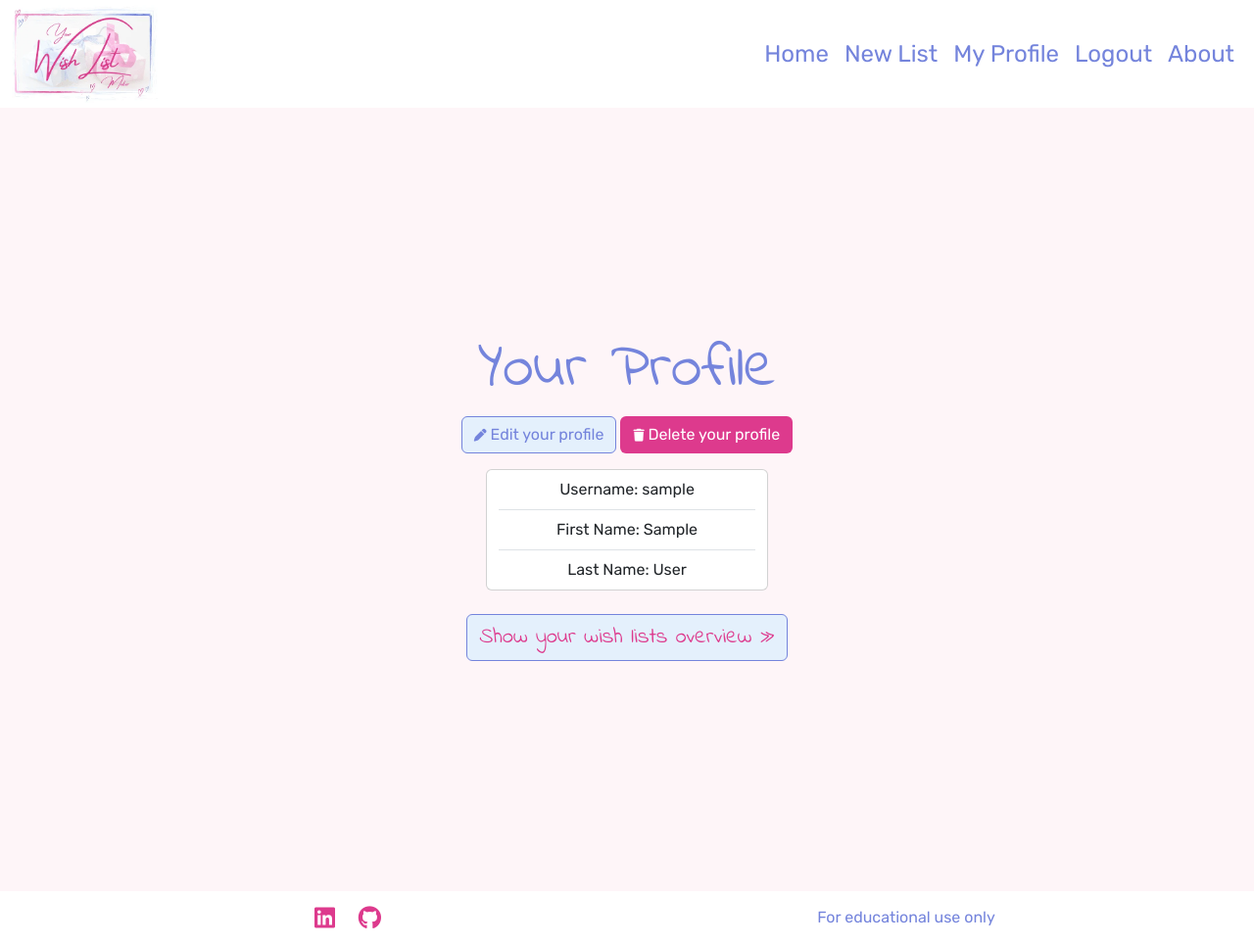
After one commit to queenisabaer/wishlist, a Django app: template profilemanagement/templates/profilemanagement/profile.html in a window 1280 px wide. The commit adds this page. Shown: the whole page at 98% size. Run offline with Django 4.2, Linux system fonts and the light colour scheme; the template is opened without the code that fills it: values that come from a table or form of the project are taken from there, others are empty; a user stored in the database is signed in; tables that the repository leaves empty hold one stand-in row (values such as "Sample post"); some libraries are stand-ins or nearby versions.

Commit message:
Add profile page and functionality to show profile

```diff
--- a/profilemanagement/apps.py
+++ b/profilemanagement/apps.py
@@ -2,5 +2,5 @@ from django.apps import AppConfig
 
 
 class ProfilemanagementConfig(AppConfig):
-    default_auto_field = 'django.db.models.BigAutoField'
-    name = 'profilemanagement'
+    default_auto_field = "django.db.models.BigAutoField"
+    name = "profilemanagement"
--- a/profilemanagement/models.py
+++ b/profilemanagement/models.py
@@ -1,9 +1,11 @@
 from django.db import models
 from django.contrib.auth.models import User
-from cloudinary.models import CloudinaryField
+from django.db.models.signals import post_save
+from django.dispatch import receiver
 from wishlists.models import WishList
 
 # Create your models here.
+
 
 class UserProfile(models.Model):
     """
@@ -13,15 +15,31 @@ class UserProfile(models.Model):
         user (OneToOneField): The associated User object.
         first_name (CharField): The user's first name.
         last_name (CharField): The user's last name.
-        user_mail (EmailField): The user's email address.
         created_on (DateTimeField): Timestamp when the profile was created.
         updated_at (DateTimeField): Timestamp when the profile was last updated.
         user_wish_list (ForeignKey): The user's associated wish list.
     """
+
     user = models.OneToOneField(User, on_delete=models.CASCADE)
     first_name = models.CharField(max_length=30, blank=False, null=True)
     last_name = models.CharField(max_length=50, blank=False, null=True)
-    user_mail = models.EmailField(max_length=254, unique=True)
     created_on = models.DateTimeField(auto_now_add=True)
     updated_at = models.DateTimeField(auto_now=True)
     user_wish_list = models.ForeignKey(WishList, on_delete=models.CASCADE)
+
+    def __str__(self):
+        return str(self.user)
+
+
+# Got this code from a tutorial by Daisy McGee
+@receiver(post_save, sender=User)
+def create_user_profile(instance, created, **kwargs):
+    """
+    Create a user profile when a user is created
+
+    Parameters:
+    instance (User): The User instance that was saved.
+    created (bool): A boolean indicating whether a new User instance was created.
+    **kwargs: Additional keyword arguments passed by the signal."""
+    if created:
+        UserProfile.objects.create(user=instance)
--- /dev/null
+++ b/profilemanagement/templates/profilemanagement/profile.html
@@ -0,0 +1,51 @@
+{% extends "base.html" %}
+{% block title %} Profile {% endblock %}
+
+{% block content %}
+
+<div class="container">
+  <div class="row">
+    <h1 class="text-center">Your Profile</h1>
+  </div>
+  {% if request.user.is_authenticated %}
+  <div class="row justify-content-center">
+    <div class="col-md-6 md-3">
+        <a
+          href=" "
+          class="btn btn-edit"
+          ><i class="fa-solid fa-pen helptext"></i
+        > Edit your profile</a>
+        <a
+          href=""
+          class="btn btn-delete"
+          ><i class="fa-solid fa-trash helptext"></i
+        > Delete your profile</a>
+    </div>
+  </div>
+  <div class="row justify-content-center mt-3">
+      <div class="card" style="width: 18rem;">
+        <ul class="list-group list-group-flush">
+          <li class="list-group-item">Username: {{ user_profile.user }}</li>
+          <li class="list-group-item">First Name: {{ user_profile.first_name }}</li>
+          <li class="list-group-item">Last Name: {{ user_profile.last_name }}</li>
+        </ul>
+      </div>
+  </div>
+  <div class="row justify-content-center">
+    <div class="col-md-6 md-3 mt-4">
+    <a
+          href="{% url 'wishlist_list' %}"
+          class="btn btn-reverse"
+        >
+          Show your wish lists overview &raquo;</a
+        >
+    </div>
+    </div>
+  {% else %}
+  <p>
+    To see your profile you need to
+    <a href="{% url 'account_login' %}">log in</a> first.
+  </p>
+  {% endif %}
+</div>
+{% endblock %}
--- a/requirements.txt
+++ b/requirements.txt
@@ -1,7 +1,9 @@
 asgiref==3.8.1
+black==24.4.2
 bleach==6.1.0
 certifi==2024.6.2
 charset-normalizer==3.3.2
+click==8.1.7
 cloudinary==1.40.0
 crispy-bootstrap5==2024.2
 dj-database-url==0.5.0
@@ -13,8 +15,11 @@ django-resized==1.0.2
 django-summernote==0.8.20.0
 gunicorn==22.0.0
 idna==3.7
+mypy-extensions==1.0.0
 packaging==24.0
+pathspec==0.12.1
 pillow==10.3.0
+platformdirs==4.2.2
 psycopg2==2.9.9
 requests==2.32.3
 six==1.16.0
--- a/wishlists/templates/wishlists/wishlist_detail.html
+++ b/wishlists/templates/wishlists/wishlist_detail.html
@@ -162,7 +162,7 @@
           data-bs-toggle="modal"
           data-bs-target="#itemModal"
         >
-          <i class="fa-solid fa-plus"></i> Add item
+          <i class="fa-solid fa-plus"></i> Add a Wish
         </button>
         <!-- Modal -->
         <div
```
Also changed, not shown: profilemanagement/admin.py (+6 -2 lines), profilemanagement/views.py (+19 -11 lines), profilemanagement/migrations/0001_initial.py, profilemanagement/migrations/0002_remove_userprofile_user_mail.py (added).
